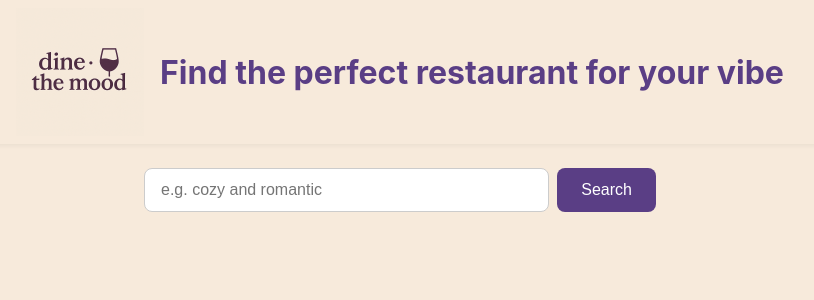
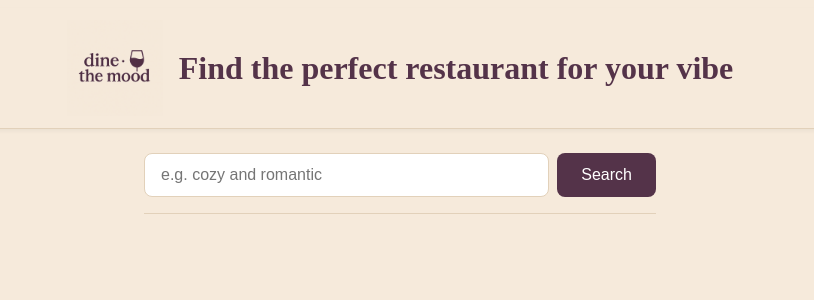
Before and after one commit to narwhalishus/dinethemood.com, a React (Vite) app: page / in a window 1280 px wide. Shown: the top 300 px of the page, without its empty margins (240-1054 px from the left). Built offline with nearby package versions, Linux system fonts and the light colour scheme; sample sign-in values are in the browser's storage; what @osdk/client, @osdk/oauth would draw is missing.

Commit message:
Update style sheet.

```diff
--- a/src/styles.css
+++ b/src/styles.css
@@ -1,67 +1,70 @@
 :root {
-  --color-primary: #5A3E85;
-  --color-bg:      #F7EADB;
-  --color-text:    #222222;
-  --radius:        0.5rem;
+  --color-wine:      #543349;  /* your logo’s wine color */
+  --color-plum:      #5A3E85;  /* deep-plum accent */
+  --color-bg:        #F6EADB;  /* exact logo background */
+  --color-text:      #333333;  /* slightly softer than pure black */
+  --color-border:    #E2D1BA;  /* light neutral for borders */
+  --color-card-bg:   #FFFFFF;  /* keep cards bright */
+  --radius:          0.5rem;
 }
-* {
-  box-sizing: border-box;
-}
+
 body {
-  margin: 0;
-  font-family: "Inter", sans-serif;
-  background-color: var(--color-bg);
+  background: var(--color-bg);
   color: var(--color-text);
 }
+
 .header {
   position: sticky;
   top: 0;
   background: var(--color-bg);
+  border-bottom: 1px solid var(--color-border);
   z-index: 10;
-  box-shadow: 0 2px 4px rgba(0,0,0,0.05);
-}
-.header {
   display: flex;
   align-items: center;
   justify-content: center;
   gap: 1rem;
-  padding: 0.5rem 1rem;
+  padding: 0.75rem 1rem;
+  box-shadow: 0 2px 4px rgba(0,0,0,0.05);
 }
 .header img {
-  height: 8rem;
-  margin: 0;
+  height: 6rem; /* slightly smaller than 8rem to balance */
 }
 .header h1 {
   margin: 0;
   font-size: 2rem;
-  color: var(--color-primary);
+  color: var(--color-wine);
 }
+
 .search-bar {
   max-width: 32rem;
-  margin: 0 auto;
+  margin: 1.5rem auto;
   display: flex;
   gap: 0.5rem;
-  padding: 1.5rem 0 0 0;
+  padding-bottom: 1rem;
+  border-bottom: 1px solid var(--color-border);
 }
 .search-bar input {
   flex: 1;
   padding: 0.75rem 1rem;
-  border: 1px solid #ccc;
+  border: 1px solid var(--color-border);
   border-radius: var(--radius);
   font-size: 1rem;
+  background: #fff;
 }
 .search-bar button {
   padding: 0.75rem 1.5rem;
-  background: var(--color-primary);
-  color: white;
+  background: var(--color-wine);
+  color: #fff;
   border: none;
   border-radius: var(--radius);
   cursor: pointer;
   font-size: 1rem;
+  transition: background .2s ease;
 }
 .search-bar button:hover {
-  opacity: 0.9;
+  background: var(--color-plum);
 }
+
 .results {
   max-width: 32rem;
   margin: 2rem auto;
@@ -69,14 +72,21 @@ body {
   gap: 1rem;
 }
 .card {
-  background: white;
+  background: var(--color-card-bg);
+  border: 1px solid var(--color-border);
   border-radius: var(--radius);
-  box-shadow: 0 2px 8px rgba(0,0,0,0.1);
+  box-shadow: 0 2px 6px rgba(0,0,0,0.05);
   padding: 1rem;
+  transition: transform .1s ease, box-shadow .1s ease;
+}
+.card:hover {
+  transform: translateY(-2px);
+  box-shadow: 0 4px 12px rgba(0,0,0,0.1);
 }
 .card h2 {
   margin: 0 0 0.25rem;
   font-size: 1.25rem;
+  color: var(--color-wine);
 }
 .card .categories {
   font-size: 0.875rem;
```
